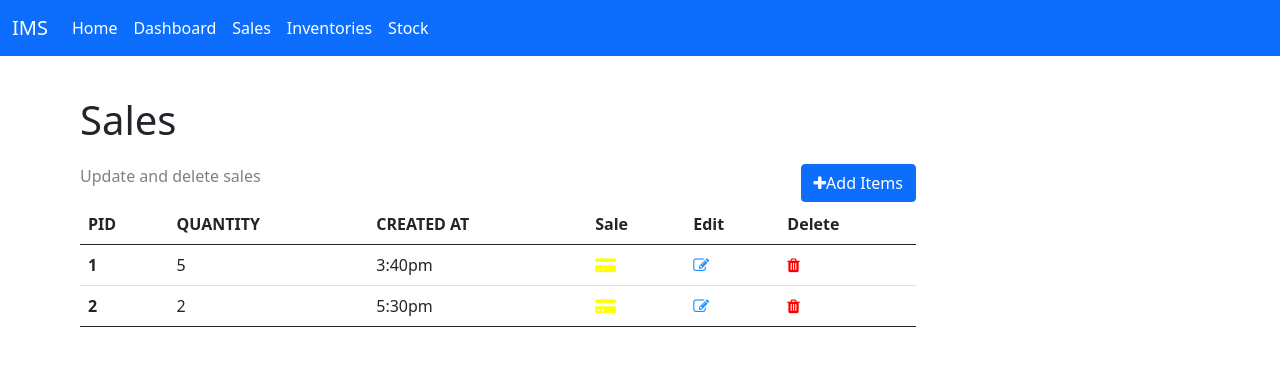
After one commit to pereruannabaala/InventoryManagementSystem, a Flask app: page /sales in a window 1280 px wide. The commit adds this page. Shown: the top 366 px of the page. Run offline with Flask 2, Linux system fonts and the light colour scheme.

Commit message:
add sales table

```diff
--- a/main.py
+++ b/main.py
@@ -11,6 +11,11 @@ def home():
 def products():
     return render_template('products.html')
 
+@app.route('/sales')
+def sales():
+    return render_template('sales.html')
+
+
 
 
 if __name__ == "__main__":
--- a/static/css/styles.css
+++ b/static/css/styles.css
@@ -119,3 +119,37 @@
         display: none;
     }
 }
+
+.text-area{
+    width:100%;
+    height:100%;
+    background-color:white;
+}
+.area{
+    width:70%;
+    height:90%;
+    margin-left: 20px;
+    padding-left: 30px;
+}
+.text{
+    margin-top: 40px;
+    padding-left:30px;
+    width:100%;
+    height:20%;
+}
+.flex{
+    width:100%;
+    height:20%;
+    display: flex;
+    justify-content: space-between;
+    margin-top: 20px;
+}
+.parag{
+    color:grey;
+    padding-left: 30px;
+}
+.table-responsive{
+    padding-left:30px;
+    width:100%;
+    height:100%;
+}
--- a/templates/products.html
+++ b/templates/products.html
@@ -29,9 +29,9 @@
                     <div class="navbar-nav">
                       <a class="nav-link active" aria-current="page" href="#">Home</a>
                       <a class="nav-link" href="#">Dashboard</a>
-                      <a class="nav-link" href="#">Sales</a>
-                      <a class="nav-link disabled">Inventories</a>
-                      <a class="nav-link disabled">Stock</a>
+                      <a class="nav-link" href="/sales">Sales</a>
+                      <a class="nav-link">Inventories</a>
+                      <a class="nav-link">Stock</a>
                     </div>
                   </div>
                 </div>
--- /dev/null
+++ b/templates/sales.html
@@ -0,0 +1,125 @@
+<!DOCTYPE html>
+
+<html>
+    <head>
+        <meta charset="utf-8">
+        <meta http-equiv="X-UA-Compatible" content="IE=edge">
+        <title></title>
+        <meta name="description" content="">
+        <meta name="viewport" content="width=device-width, initial-scale=1">
+        <link rel="stylesheet" href="../static/css/styles.css">
+        <link href="https://cdn.jsdelivr.net/npm/bootstrap@5.0.2/dist/css/bootstrap.min.css" rel="stylesheet" integrity="sha384-EVSTQN3/azprG1Anm3QDgpJLIm9Nao0Yz1ztcQTwFspd3yD65VohhpuuCOmLASjC" crossorigin="anonymous">
+        <link rel="stylesheet" href="https://stackpath.bootstrapcdn.com/font-awesome/4.7.0/css/font-awesome.min.css">
+
+    </head>
+    <body>
+        <nav class="navbar navbar-expand-lg bg-primary">
+            <div class="container-fluid">
+                <a class="navbar-brand" href="#">IMS</a>
+                <button class="navbar-toggler" type="button" data-bs-toggle="collapse" data-bs-target="#navbarNavAltMarkup" aria-controls="navbarNavAltMarkup" aria-expanded="false" aria-label="Toggle navigation">
+                    <span class="navbar-toggler-icon"></span>
+                </button>
+                  <div class="collapse navbar-collapse" id="navbarNavAltMarkup">
+                    <div class="navbar-nav">
+                      <a class="nav-link active" aria-current="page" href="#">Home</a>
+                      <a class="nav-link" href="/products">Dashboard</a>
+                      <a class="nav-link" href="/sales">Sales</a>
+                      <a class="nav-link disabled">Inventories</a>
+                      <a class="nav-link disabled">Stock</a>
+                    </div>
+                  </div>
+            </div>
+        </nav>
+        <div class="modal fade" tabindex="-1" id="salesmodal">
+            <div class="modal-dialog">
+              <div class="modal-content">
+                <div class="modal-header">
+                  <h5 class="modal-title">Modal title</h5>
+                  <button type="button" class="btn-close" data-bs-dismiss="modal" aria-label="Close"></button>
+                </div>
+                <div class="modal-body">
+                    <form action="#">
+                        <div class="form-floating">
+                            <input id="pname"class="form-control" placeholder="Enter Product Name">
+                            <label for="pname">Pid</label>
+                        </div>
+                        <br>
+                        <div class="form-floating">
+                            <input id="bprice"class="form-control" placeholder="Enter Buying Price">
+                            <label for="bprice">Quantity</label>
+                        </div>
+                        <br>
+                        <div class="form-floating">
+                            <input id="sprice"class="form-control" placeholder="Enter Selling Price">
+                            <label for="pname">Created At</label>
+                        </div>
+                        <br>
+                    </form>
+                </div>
+                <div class="modal-footer">
+                  <button type="button" class="btn btn-secondary" data-bs-dismiss="modal">Close</button>
+                  <button type="button" class="btn btn-primary">Save</button>
+                </div>
+              </div>
+            </div>
+          </div>
+        <div class="text-area">
+            <div class="area">
+                <div class="text">
+                    <h1>Sales</h1>
+                </div>
+                <div class="flex">
+                    <div class="parag">
+                        <p>Update and delete sales</p>
+                    </div>
+                    <div class="addsale">
+                        <button type="button" class="btn btn-primary" data-bs-toggle="modal" data-bs-target="#salesmodal"><i class="fa fa-plus" aria-hidden="true"> </i>Add Items</button>
+                    </div>
+                </div>
+                <div class="table-responsive">
+                    <table class="table">
+                        <thead>
+                          <tr>
+                            <th scope="col">PID</th>
+                            <th scope="col">QUANTITY</th>
+                            <th scope="col">CREATED AT</th>
+                            <th scope="col">Sale</th>
+                            <th scope="col">Edit</th>
+                            <th scope="col">Delete</th>
+                          </tr>
+                        </thead>
+                        <tbody class="table-group-divider">
+                            <tr>
+                                <th scope="row">1</th>
+                                <td>5</td>
+                                <td>3:40pm</td>
+                                <td><i class="fa fa-credit-card-alt" aria-hidden="true" style="color:yellow"></i></td>
+                                <td><i class="fa fa-pencil-square-o" aria-hidden="true" style="color:dodgerblue"></i></td>
+                                <td><i class="fa fa-trash" aria-hidden="true" style="color:red"></i></td>
+                            </tr>
+                            <tr>
+                                <th scope="row">2</th>
+                                <td>2</td>
+                                <td>5:30pm</td>
+                                <td><i class="fa fa-credit-card-alt" aria-hidden="true" style="color:yellow"></i></td>
+                                <td><i class="fa fa-pencil-square-o" aria-hidden="true" style="color:dodgerblue"></i></td>
+                                <td><i class="fa fa-trash" aria-hidden="true" style="color:red"></i></td>
+                            </tr>
+                          <tbody class="table-group-divider"></tbody>
+                        </tbody>
+                    </table>
+
+                </div>
+            </div>
+        </div>
+
+
+
+
+
+        <script src="https://cdn.jsdelivr.net/npm/bootstrap@5.0.2/dist/js/bootstrap.bundle.min.js" integrity="sha384-MrcW6ZMFYlzcLA8Nl+NtUVF0sA7MsXsP1UyJoMp4YLEuNSfAP+JcXn/tWtIaxVXM" crossorigin="anonymous"></script>
+        <script src="https://cdn.jsdelivr.net/npm/@popperjs/core@2.9.2/dist/umd/popper.min.js" integrity="sha384-IQsoLXl5PILFhosVNubq5LC7Qb9DXgDA9i+tQ8Zj3iwWAwPtgFTxbJ8NT4GN1R8p" crossorigin="anonymous"></script>
+        <script src="https://cdn.jsdelivr.net/npm/bootstrap@5.0.2/dist/js/bootstrap.min.js" integrity="sha384-cVKIPhGWiC2Al4u+LWgxfKTRIcfu0JTxR+EQDz/bgldoEyl4H0zUF0QKbrJ0EcQF" crossorigin="anonymous"></script>
+        <script src="" async defer></script>
+    </body>
+</html>
```
Also changed, not shown: templates/index.html (+4 -4 lines).
